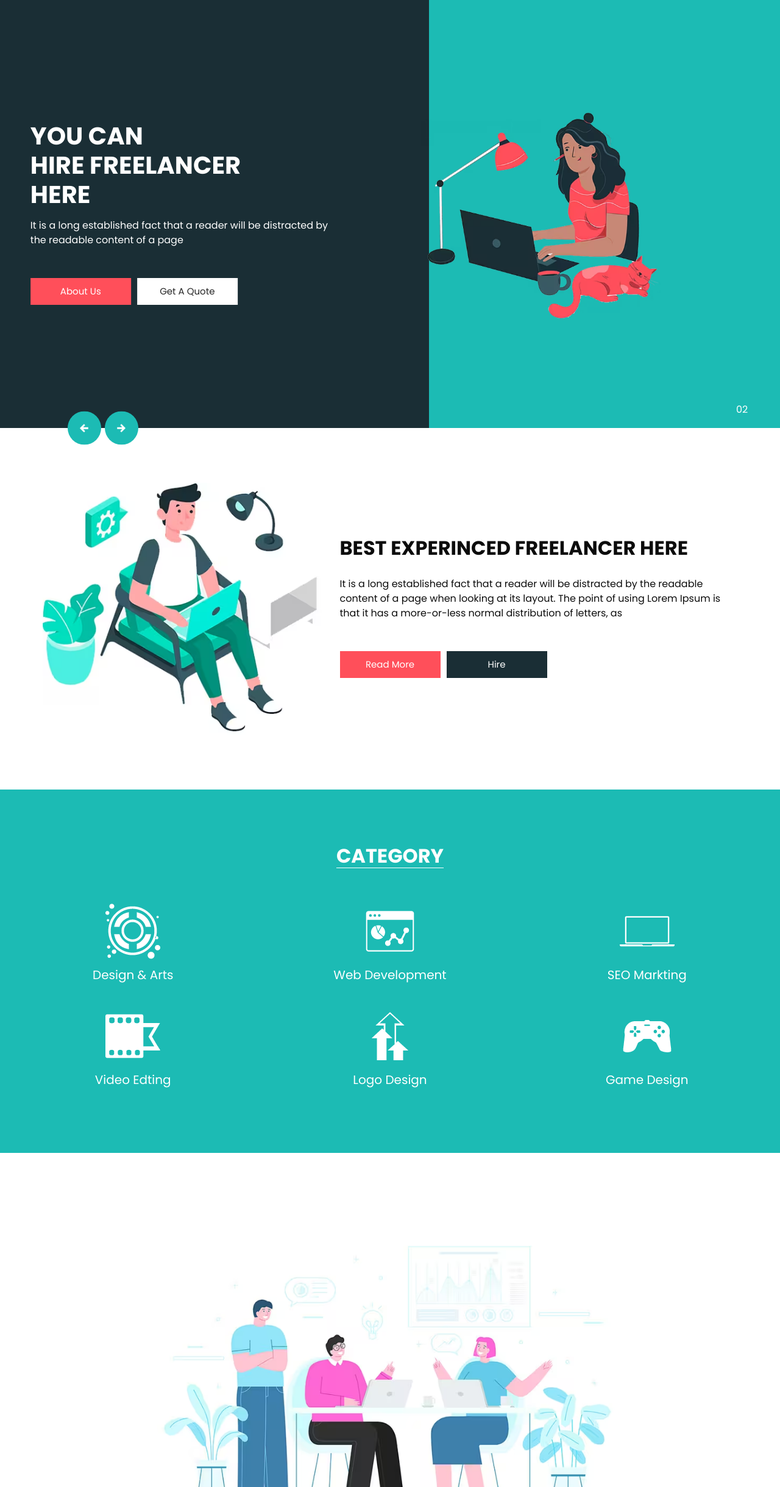
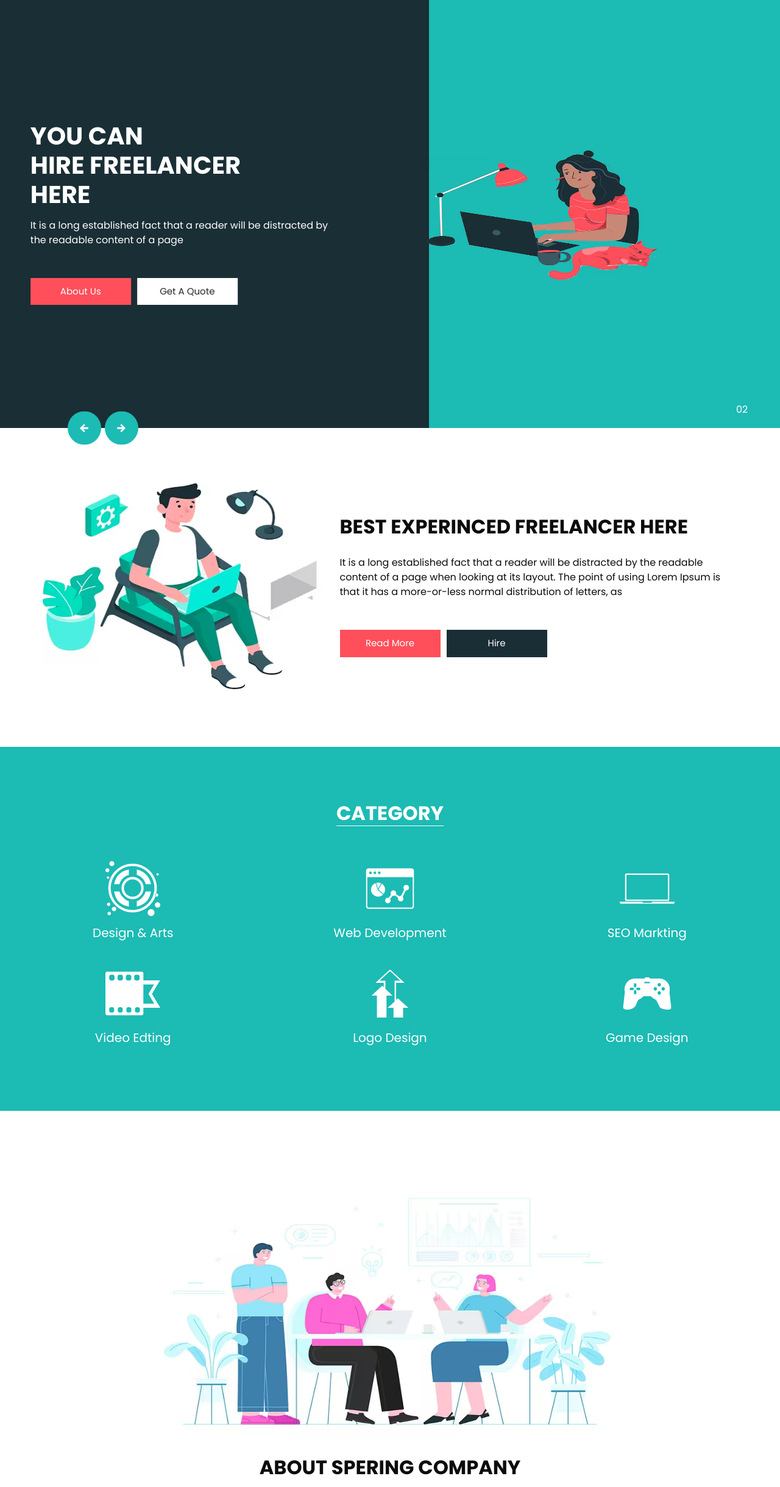
Before and after one commit to dinosaur030/WebHomework_2_after, a plain HTML site: page index.html in a window 1280 px wide. Shown: the part 68-2507 px from the top of the page at 61% size. Drawn offline with Linux system fonts and the light colour scheme.

Commit message:
ARIA 3 button 3 html lang 1 associated label 1 description 1 link 4 script defer 3 img avif 7 css 4

```diff
--- a/spering-html/css/style.css
+++ b/spering-html/css/style.css
@@ -291,6 +291,8 @@ a:focus {
 
 .slider_section .img-container .img-box img {
   width: 100%;
+  height: auto;
+  aspect-ratio: 16/9;
 }
 
 .slider_section #carouselExampleIndicators {
@@ -427,6 +429,8 @@ a:focus {
 
 .experience_section .img-box img {
   width: 100%;
+  height: auto;
+  aspect-ratio: 4/3;
 }
 
 .category_section {
@@ -494,6 +498,8 @@ a:focus {
 
 .about_section .img-box img {
   width: 100%;
+  height: auto;
+  aspect-ratio: 16/9;
 }
 
 .about_section .detail-box h2 {
@@ -582,6 +588,8 @@ a:focus {
 
 .freelance_section .img-box img {
   width: 100%;
+  height: auto;
+  aspect-ratio: 16/9;
 }
 
 .client_section .heading_container {
```
